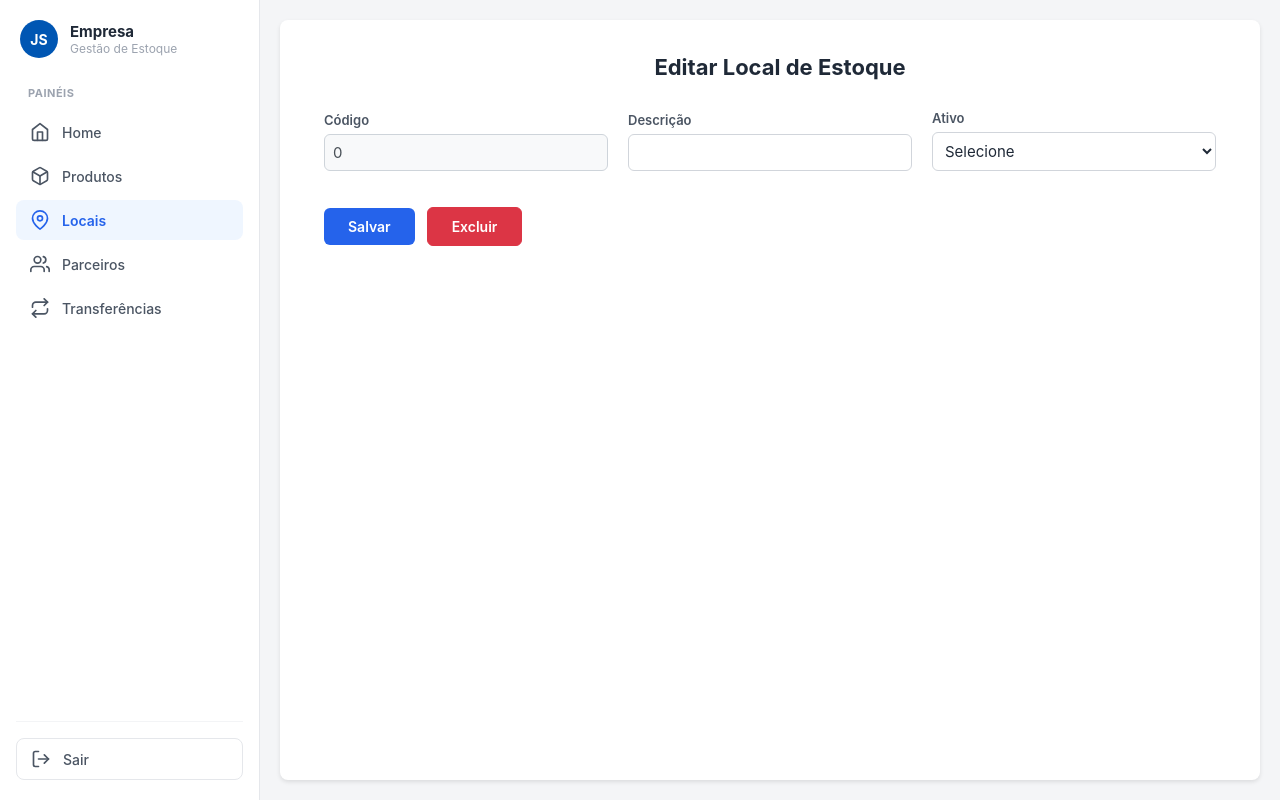
After one commit to Dev-JeffSouza/inventory-management, an ASP.NET Core app: template src/InventoryManagement.Web/Views/Location/Edit.cshtml in a window 1280 px wide. The commit adds this page. Run offline with ASP.NET Core 8, Linux system fonts and the light colour scheme; the template is opened without the code that fills it, so the values that code supplies are empty.

Commit message:
Finaliza o CRUD completo da entity Location.

```diff
--- a/src/InventoryManagement.Services/ProductService.cs
+++ b/src/InventoryManagement.Services/ProductService.cs
@@ -53,7 +53,6 @@ namespace InventoryManagement.Services
             result.Sucess = true;
             return result;
         }
-
 
         public EditProductResult Edit(EditProductRequest request)
         {
@@ -150,6 +149,7 @@ namespace InventoryManagement.Services
             return result;
         }
 
+
     };
 
 }
--- a/src/InventoryManagement.Web/Models/ModalErro/ModalErroViewModel.cs
+++ b/src/InventoryManagement.Web/Models/ModalErro/ModalErroViewModel.cs
@@ -1,4 +1,3 @@
-using Microsoft.VisualBasic;
 
 namespace InventoryManagement.Web.Models.ModalErro
 {
--- a/src/InventoryManagement.Web/Views/Location/Create.cshtml
+++ b/src/InventoryManagement.Web/Views/Location/Create.cshtml
@@ -23,7 +23,7 @@
 
         <div class="form-group">
             <label for="slc-active">Ativo</label>
-            <select id="slc-supplier" class="form-select" required asp-items="ViewBag.Active" asp-for="Active">
+            <select id="slc-active" class="form-select" required asp-items="ViewBag.Active" asp-for="Active">
                 <option value="" disabled selected hidden="">Selecione</option>
             </select>
         </div>
--- /dev/null
+++ b/src/InventoryManagement.Web/Views/Location/Edit.cshtml
@@ -0,0 +1,46 @@
+@using InventoryManagement.Web.Models.Panel
+@model InventoryManagement.Web.Models.Location.EditViewModel
+
+@{
+    ViewData["Title"] = "Locais";
+    ViewData["Panel"] = Panel.Locais;
+}
+
+@section Styles {
+    <link rel="stylesheet" href="~/css/pages/edit-location .css" />
+    <link rel="stylesheet" href="~/css/validate-forms.css" />
+}
+
+<div class="location-edit-container">
+    <span id="title-register">Editar Local de Estoque</span>
+
+    <form class="location-form validate-forms" novalidate asp-controller="Location" asp-action="Edit">
+
+        <div class="form-group">
+            <label for="codlocal">Código</label>
+            <input type="text" id="codlocal" required asp-for="CodLocal" readonly/>
+        </div>
+
+        <div class="form-group">
+            <label for="description">Descrição</label>
+            <input type="text" id="description" required asp-for="Description" />
+        </div>
+
+        <div class="form-group">
+            <label for="slc-active">Ativo</label>
+            <select id="slc-active" class="form-select" required asp-items="ViewBag.Active" asp-for="Active">
+                <option value="" disabled selected hidden="">Selecione</option>
+            </select>
+        </div>
+
+        <div class="form-group">
+            <button type="submit">Salvar</button>
+            <button type="submit" id="btn-exc" formaction="@Url.Action("Delete", "Location", new {id = Model.CodLocal })">Excluir</button>
+        </div>
+
+    </form>
+</div>
+
+@section Scripts {
+    <script src="~/js/validate-forms.js"></script>
+}
--- /dev/null
+++ b/src/InventoryManagement.Web/wwwroot/css/pages/edit-location .css
@@ -0,0 +1,127 @@
+.location-edit-container {
+    display: flex;
+    flex: 1;
+    flex-direction: column;
+    box-sizing: border-box;
+    width: 100%;
+    padding: 24px;
+    background: #fff;
+    border-radius: 8px;
+    box-shadow: 0 2px 4px rgba(0,0,0,0.1);
+}
+
+    .location-edit-container #title-register {
+        width: 100%;
+        text-align: center;
+        font-size: 22px;
+        font-weight: bold;
+        color: #1f2937;
+        margin: 10px
+    }
+
+.location-form {
+    display: grid;
+    grid-template-columns: repeat(auto-fit, minmax(280px, 1fr));
+    gap: 16px 20px;
+    align-items: end;
+    width: 100%;
+    padding: 20px
+}
+
+.form-group {
+    display: flex;
+    flex-direction: column;
+    gap: 6px;
+}
+
+    .form-group label {
+        font-size: 13px;
+        font-weight: 600;
+        color: #4b5563;
+    }
+
+    .form-group #codlocal:read-only {
+        background-color: #f8f9fa;
+        color: #495057;
+        border-color: #ced4da;
+        opacity: 1;
+        cursor: not-allowed;
+        caret-color: transparent;
+        user-select: none;
+    }
+
+        .form-group #codlocal:read-only:focus {
+            outline: none;
+            box-shadow: none;
+            border-color: #ced4da;
+        }
+
+.location-form input[type="text"],
+.location-form select {
+    width: 100%;
+    padding: 8px 8px;
+    border: 1px solid #d1d5db;
+    border-radius: 6px;
+    font-size: 15px;
+    color: #1f2937;
+    background-color: #fff;
+    box-sizing: border-box;
+    transition: border-color 0.2s, box-shadow 0.2s;
+}
+
+    .location-form input:focus,
+    .location-form select:focus {
+        outline: none;
+        border-color: #2563eb;
+        box-shadow: 0 0 0 3px rgba(37, 99, 235, 0.15);
+    }
+
+.location-form button[type="submit"] {
+    width: fit-content;
+    margin-top: 10px;
+    padding: 10px 24px;
+    background-color: #2563eb;
+    color: #fff;
+    border: none;
+    border-radius: 6px;
+    font-size: 14px;
+    font-weight: 600;
+    cursor: pointer;
+    transition: background-color 0.2s;
+}
+
+    .location-form button[type="submit"]:hover {
+        background-color: #1d4ed8;
+    }
+
+
+.location-form button[type="submit"]:hover {
+    background-color: #1d4ed8;
+}
+
+.location-form .form-group:has(button[type="submit"]) {
+    grid-column: 1 / -1;
+    flex-direction: row;
+    width: fit-content;
+    margin-top: 10px;
+    gap: 12px;
+    align-items: center;
+    width: fit-content;
+}
+
+.location-form .form-group:has(#btn-exc) #btn-exc {
+    background-color: #dc3545;
+    color: #ffffff;
+    border: 1px solid #dc3545;
+}
+
+    .location-form .form-group:has(#btn-exc) #btn-exc:hover {
+        background-color: #bb2d3b;
+        border-color: #b02a37;
+        color: #ffffff;
+    }
+
+    .location-form .form-group:has(#btn-exc) #btn-exc:active {
+        background-color: #b02a37;
+        border-color: #a52834;
+    }
--- a/src/InventoryManagement.Web/wwwroot/css/pages/list-location.css
+++ b/src/InventoryManagement.Web/wwwroot/css/pages/list-location.css
@@ -43,7 +43,7 @@
     }
 
 .table-listlocation {
-    width: 100%;
+    width: fit-content;
     border-collapse: collapse;
     font-family: Arial, sans-serif;
     font-size: 0.875rem;
@@ -70,7 +70,7 @@
 
         .table-listlocation td:nth-child(1), /* Código */
         .table-listlocation td:nth-child(2), /* Descrição */
-        .table-listlocation td:nth-child(3), /* Ativo */
+        .table-listlocation td:nth-child(3) /* Ativo */
         {
             white-space: nowrap;
         }
```
Also changed, not shown: src/InventoryManagement.Repositories/LocationRepository.cs (+110 -2 lines), src/InventoryManagement.Services/LocationService.cs (+74 -0 lines), src/InventoryManagement.Services/Mappings/LocationMapping.cs (+10 -0 lines), src/InventoryManagement.Services/Models/Location/DeleteLocationResult.cs (added, +11 -0 lines), src/InventoryManagement.Services/Models/Location/EditLocationRequest.cs (added, +12 -0 lines), src/InventoryManagement.Services/Models/Location/EditLocationResult.cs (added, +11 -0 lines), src/InventoryManagement.Web/Controllers/LocationController.cs (+55 -7 lines), src/InventoryManagement.Web/Mappings/LocationMapping.cs (+20 -0 lines), src/InventoryManagement.Web/Models/Location/EditViewModel.cs (added, +11 -0 lines), src/InventoryManagement.Web/Views/Location/List.cshtml (+7 -2 lines).
